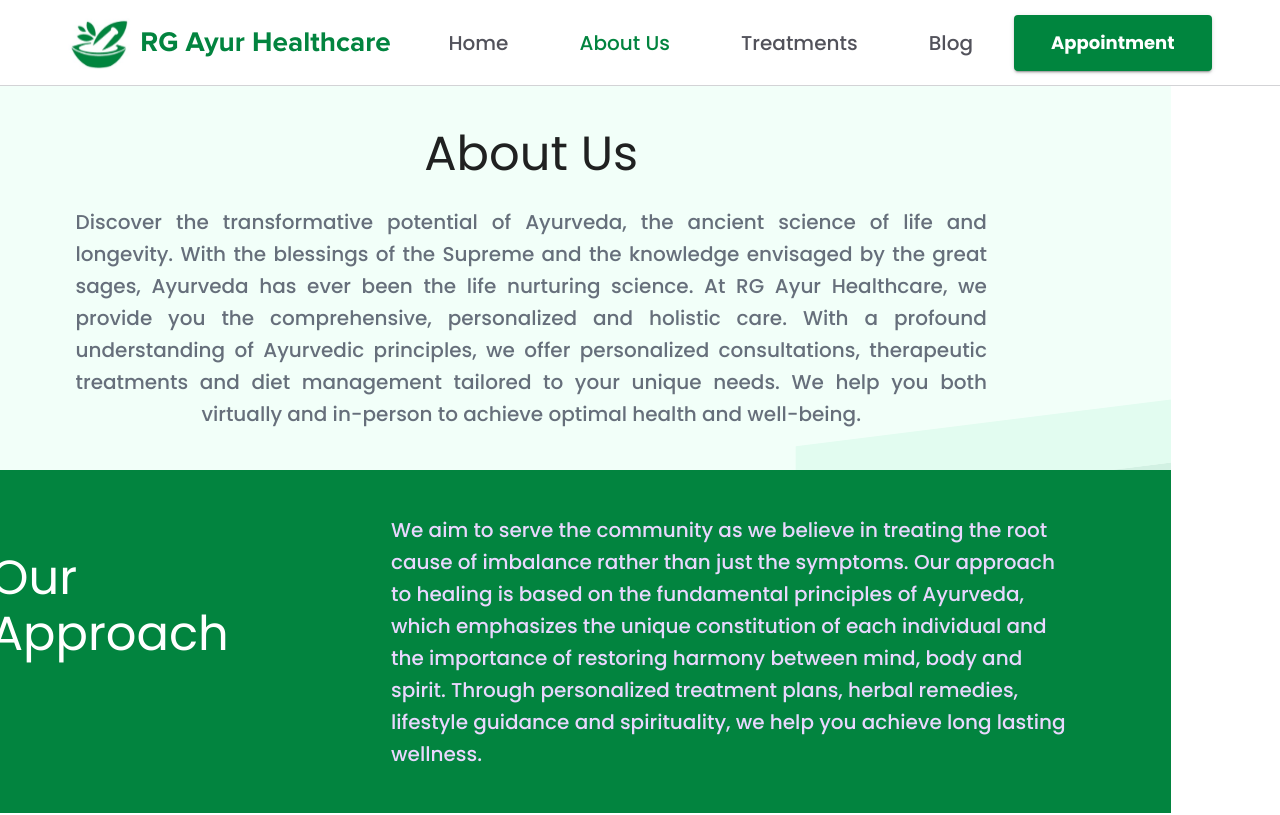
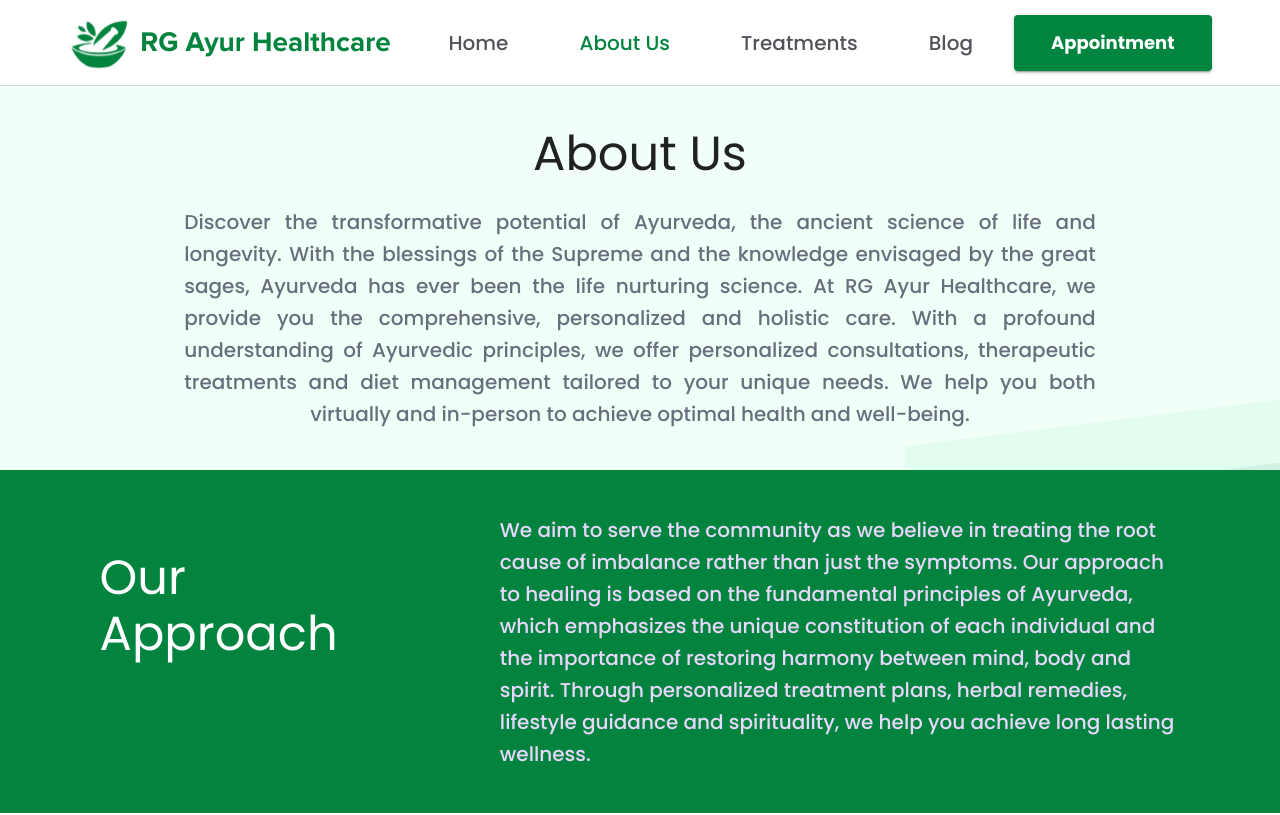
Before and after one commit to dhriti01/rgayurhc, a Next.js app: page /aboutus in a window 1280 px wide. Shown: the top 815 px of the page. Built offline with nearby package versions, Linux system fonts and the light colour scheme.

Commit message:
updated css

```diff
--- a/src/app/globals.css
+++ b/src/app/globals.css
@@ -22,7 +22,7 @@
 body {
   background-color: theme('colors.white.DEFAULT');
   width: 83vw;
-  margin: 0 auto;
+  margin: 0 auto !important;
 }
 
 .header{
```
